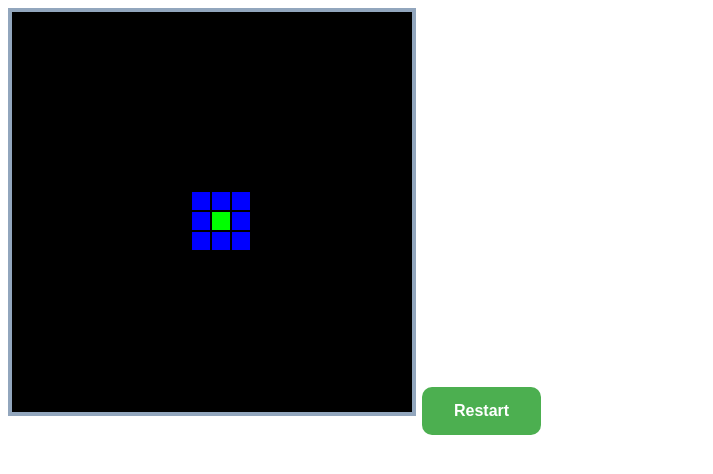
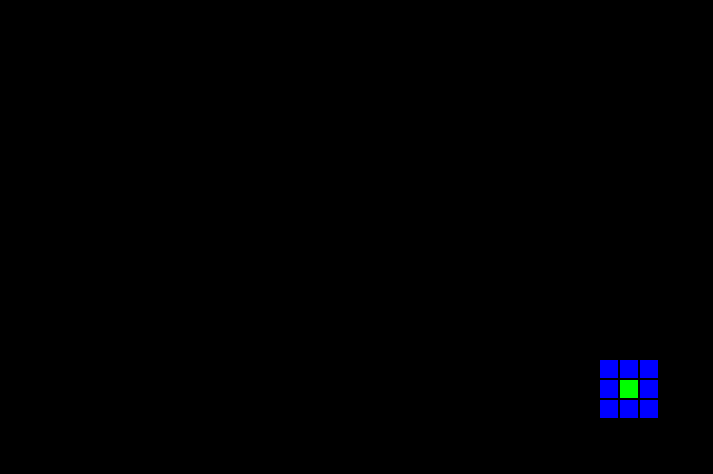
Before and after one commit to t0tl/MultiplayerGame, a plain HTML site: page src/index.html in a window 1280 px wide. Shown: the whole page, without its empty margins (0-713 px from the left). Drawn offline with Linux system fonts and the light colour scheme.

Commit message:
Fullscreen fixed

```diff
--- a/src/index.html
+++ b/src/index.html
@@ -4,8 +4,8 @@
     <link href="styles/main.css" rel = "stylesheet">
 </head>
 <body>
-    <canvas id="game" height="400" width="400" style="border:4px solid #92a6bd;"></canvas>
-    <button type="button" class="gameState" id = "gameStateButton"> <b>Restart</b></button>
-    <h1 class="gameState" id ="gameStateID">Gameover</h1>
+    <canvas id="game"></canvas>
+    <h1 class="gameState" id ="gameStateID">To start press the button</h1>
+    <button type="button" class="gameState" id = "gameStateButton"> <b>Start</b></button>
     <script src="main.js"></script>
 </body>
--- a/src/main.js
+++ b/src/main.js
@@ -1,11 +1,9 @@
-"use strict";
-var x = document.querySelector("#gameStateID");
+'use strict';
+
 const restartGame = function() {
-    x.style.display = "block";
-    px = 10;
-    py = 10;
-    gs = 20;
-    tc = 20;
+  text.style.display = "block";
+  px = canvas.width/(2*gs)-1;
+  py = canvas.height/(2*gs)-1;
   xv = 0;
   yv = 0;
   trail = []; // Array holding limbo-tiles
@@ -21,43 +19,39 @@ function drawClaimedTiles(){
 }
 
 window.onload = function () {
-    canvas;
-    ctx;
     document.addEventListener("keydown", keyPush); // Listen for keyboard presses.
     setInterval(game, 100); // Run function game every 100 ms.
-  };
+}
 
-let px = 10;
-let py = 10;
-let gs = 20;
-let tc = 20;
-let xv = 0;
-let yv = 0;
-let trail = []; // Array holding objects
-let filled = []; // Array holding filled tiles
-filled.push({ x: px + 1, y: py + 1}, { x: px + 1, y: py}, { x: px + 1, y: py - 1}, { x: px, y: py + 1}, { x: px, y: py - 1}, { x: px - 1, y: py + 1}, { x: px - 1, y: py}, { x: px - 1, y: py - 1});
-
+let text = document.querySelector("#gameStateID");
 const canvas = document.querySelector("canvas"); // Select canvas
 const ctx = canvas.getContext("2d"); // Select the context for the canvas
 const btn = document.querySelector("#gameStateButton").addEventListener("click", restartGame); // Select restart button
 
+canvas.width = window.innerWidth;
+canvas.height = window.innerHeight;
+const gs = 20;
+let px = canvas.width/gs-1;
+let py = canvas.height/gs-1;
+let xv = 0;
+let yv = 0;
+let trail = []; // Array holding snake
+let filled = []; // Array holding filled tiles
+filled.push({ x: px + 1, y: py + 1}, { x: px + 1, y: py}, { x: px + 1, y: py - 1}, { x: px, y: py + 1}, { x: px, y: py - 1}, { x: px - 1, y: py + 1}, { x: px - 1, y: py}, { x: px - 1, y: py - 1});
+
 function game() {
-  px += xv; // Change snake x position by x velocity
-  py += yv; // Change snake y position by y velocity
+  px += xv; // Change snake x position by x-velocity
+  py += yv; // Change snake y position by y-velocity
   if (px < 0) {
-    //px = tc-1;
     restartGame();
   }
-  if (px > tc - 1) {
-    //px = 0;
+  if (px > canvas.width/gs-1) {
     restartGame();
   }
   if (py < 0) {
-    //py = tc-1;
     restartGame();
   }
-  if (py > tc - 1) {
-    //py = 0;
+  if (py > canvas.height/gs-1) {
     restartGame();
   }
 
@@ -67,14 +61,12 @@ function game() {
 
   drawClaimedTiles();
 
-  // Render snake.
+  // Renders snake.
   ctx.fillStyle = "lime";
   for (var i = 0; i < trail.length; i++) {
-    // Draw each piece of the snake.
+    // Draws each piece of the snake.
     ctx.fillRect(trail[i].x * gs, trail[i].y * gs, gs - 2, gs - 2);
     if (trail[i].x == px && trail[i].y == py) {
-        //Insert flood fill algo.
-        if ((xv != 0 && yv == 0) || (xv == 0 && yv != 0))
           restartGame();
     }
   }
@@ -92,7 +84,7 @@ function keyPush(event) {
       }
         xv = -1;
         yv = 0;
-        x.style.display = "none";
+        text.style.display = "none";
         break;
     // Down arrow
     case 38:
@@ -101,7 +93,7 @@ function keyPush(event) {
       }
         xv = 0;
         yv = -1;
-        x.style.display = "none";
+        text.style.display = "none";
         break;
     // Right arrow
     case 39:
@@ -110,7 +102,7 @@ function keyPush(event) {
       }
         xv = 1;
         yv = 0;
-        x.style.display = "none";
+        text.style.display = "none";
         break;
     // Up arrow
     case 40:
@@ -119,7 +111,7 @@ function keyPush(event) {
       }
         xv = 0;
         yv = 1;
-        x.style.display = "none";
+        text.style.display = "none";
         break;
     case 65: //a
       if(xv == 1) {
@@ -127,7 +119,7 @@ function keyPush(event) {
       }
         xv = -1;
         yv = 0;
-        x.style.display = "none";
+        text.style.display = "none";
         break;
     case 87: //s
       if(yv == 1) {
@@ -135,7 +127,7 @@ function keyPush(event) {
       }
         xv = 0;
         yv = -1;
-        x.style.display = "none";
+        text.style.display = "none";
         break;
     case 68: //d
       if(xv == -1) {
@@ -143,7 +135,7 @@ function keyPush(event) {
       }
         xv = 1;
         yv = 0;
-        x.style.display = "none";
+        text.style.display = "none";
         break;
     case 83: //w
       if(yv == -1) {
@@ -151,7 +143,7 @@ function keyPush(event) {
       }
         xv = 0;
         yv = 1;
-        x.style.display = "none";
+        text.style.display = "none";
         break;
   }
 }
--- a/src/styles/main.css
+++ b/src/styles/main.css
@@ -1,10 +1,29 @@
+html, body {
+    margin: 0 !important;
+    padding: 0 !important;
+    overflow: hidden;
+    width: 100%;
+    height: 100%;
+}
+
+canvas {
+    display: block;
+    position: absolute;
+    top: 0px;
+    left: 0px;
+    right: 0px;
+    bottom: 0px;
+    width: 100%;
+    height: 100%;
+}
+
 #gameStateID {
     display: none;
 }
 
 #gameStateButton {
-    border-radius: 10px;
-    background-color: #4caf50;
+    border-radius: 10px ;
+    background-color: #235425;
     border: none;
     color: white;
     padding: 15px 32px;
@@ -14,4 +33,5 @@
     font-size: 16px;
     margin: 4px 2px;
     cursor: pointer;
+    display: none;
 }
```
Lines whose indentation alone changed are shown as unchanged.
